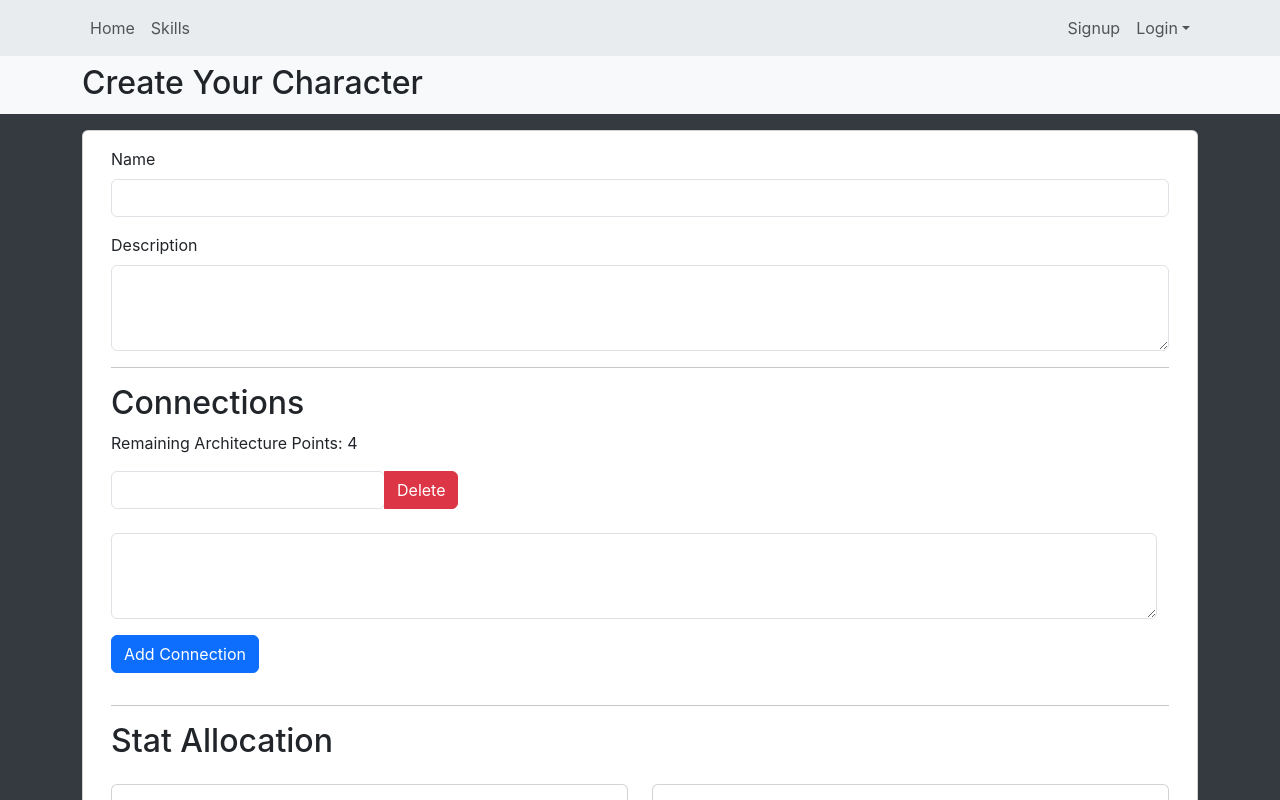
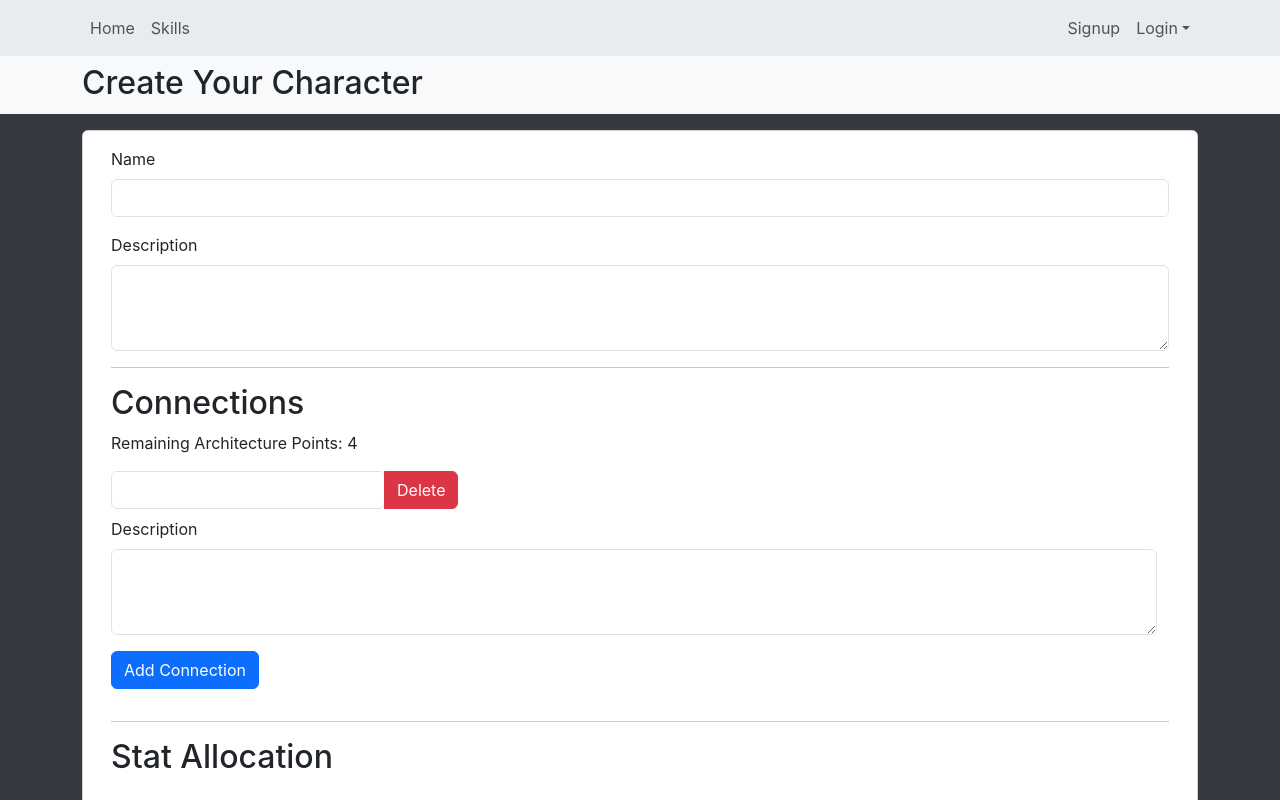
Before and after one commit to EBPRivera/fateful-architecture-react, a React (Create React App) app: page /characters/new in a window 1280 px wide. Both pictures are taken after a click on the button "Add Connection". Shown: the top 800 px of the page. Built offline with nearby package versions, Linux system fonts and the light colour scheme; no server answers.

Commit message:
Add label on connection forms

```diff
--- a/src/components/CharacterTabs/ConnectionForm.js
+++ b/src/components/CharacterTabs/ConnectionForm.js
@@ -33,7 +33,7 @@ const ConnectionForm = ({
   return (
     <Form className={classNames(className)} onSubmit={handleSubmit}>
       <Container className="p-0">
-        <Row>
+        <Row className="mb-2">
           <InputGroup>
             <CTextInput
               onChange={(value) => handleChange(value, "name")}
@@ -46,6 +46,7 @@ const ConnectionForm = ({
         </Row>
         <Row>
           <CTextArea
+            label="Description"
             onChange={(value) => handleChange(value, "description")}
             value={connection.description}
           />
--- a/src/components/NewCharacterForm/ConnectionsForm.js
+++ b/src/components/NewCharacterForm/ConnectionsForm.js
@@ -62,7 +62,7 @@ const ConnectionsForm = ({ connections, errors, onChange }) => {
             return (
               <Row key={index}>
                 <Container>
-                  <Row>
+                  <Row className="mb-2">
                     <InputGroup>
                       <CTextInput
                         value={connection.name}
@@ -80,6 +80,7 @@ const ConnectionsForm = ({ connections, errors, onChange }) => {
                   </Row>
                   <Row>
                     <CTextArea
+                      label="Description"
                       value={connection.description}
                       onChange={(val) =>
                         handleChangeConnection(val, index, "description")
```
